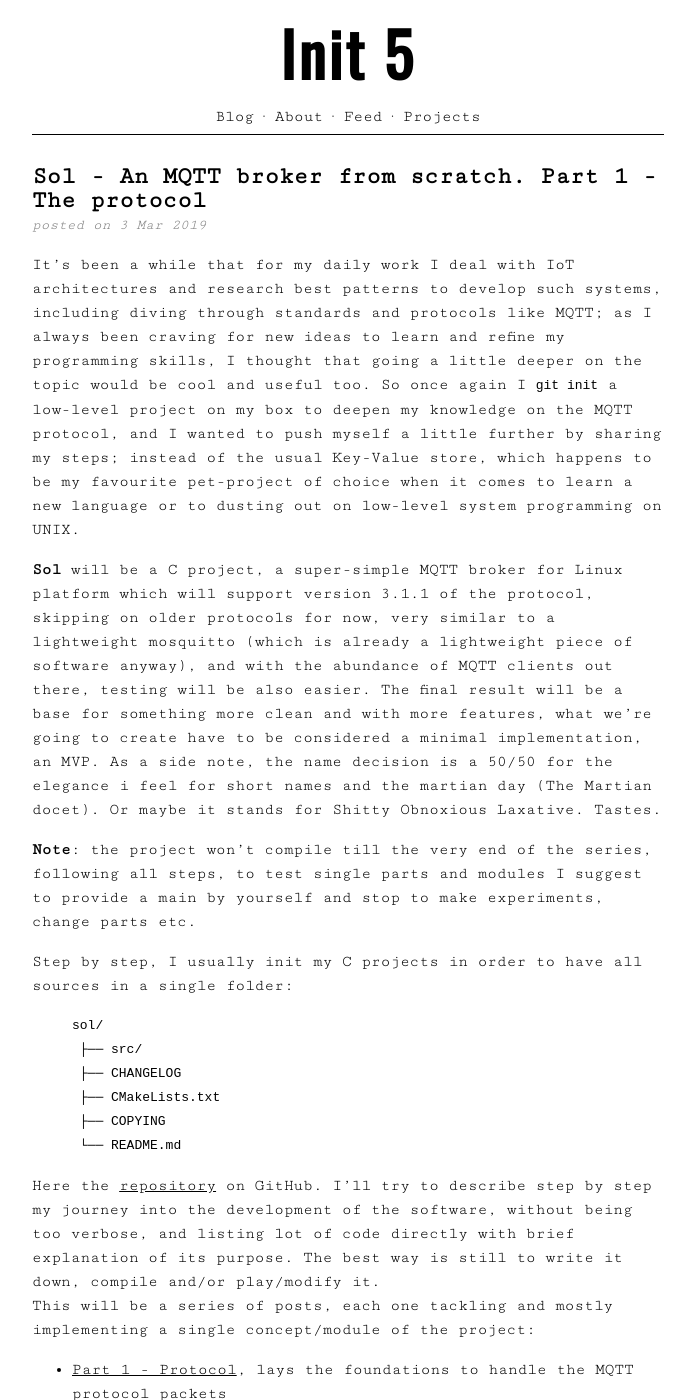
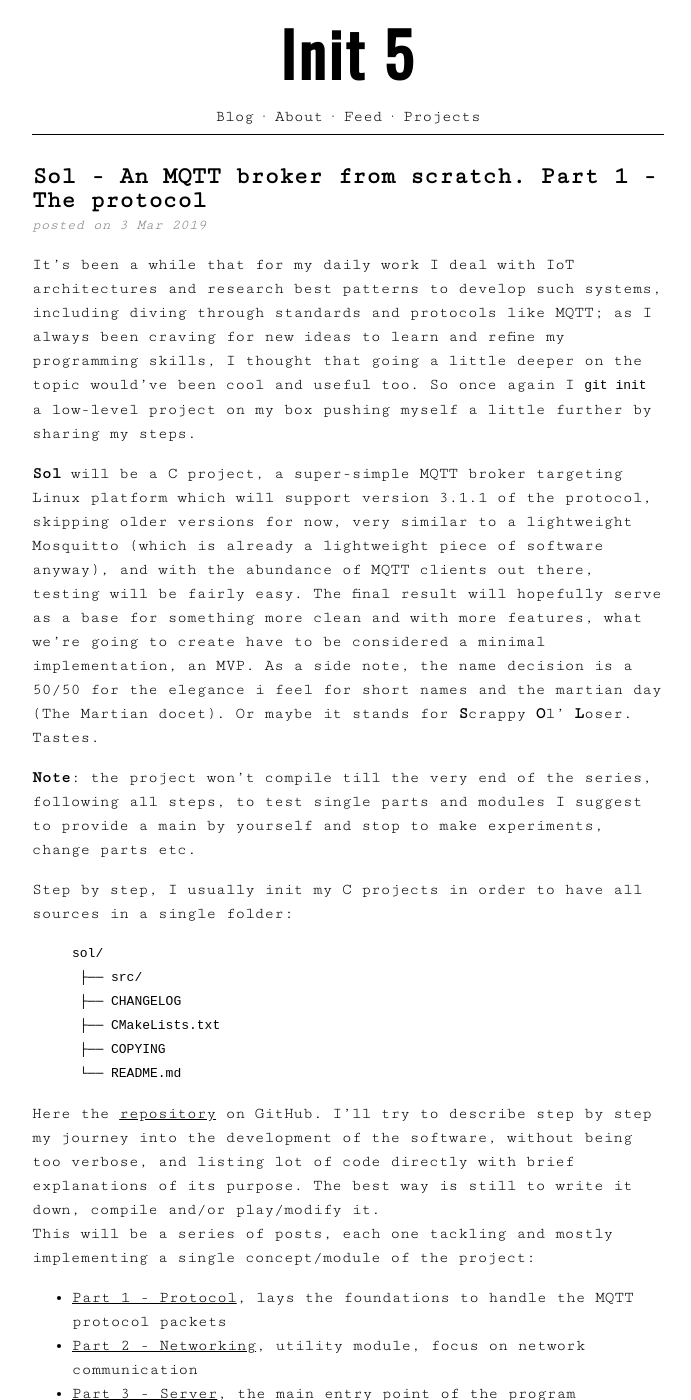
Before and after one commit to codepr/codepr.github.io, a Jekyll site: the page built from _posts/2019-03-03-sol-mqtt-broker.md, in a window 1280 px wide and 1400 px high. Shown: the whole window, without its empty margins (292-983 px from the left). Built offline with Jekyll 4.4.1, drawn with Linux system fonts in a browser that asks for light colours; some of the changed text lies outside the part shown.

Commit message:
Refactored a bit the first mqtt broker post

```diff
--- a/_posts/2019-03-03-sol-mqtt-broker.md
+++ b/_posts/2019-03-03-sol-mqtt-broker.md
@@ -9,24 +9,21 @@ It's been a while that for my daily work I deal with IoT architectures and
 research best patterns to develop such systems, including diving through
 standards and protocols like MQTT;
 <!--more-->
-as I always been craving for new ideas to
-learn and refine my programming skills, I thought that going a little deeper on
-the topic would be cool and useful too. So once again I `git init` a low-level
-project on my box to deepen my knowledge on the MQTT protocol, and I wanted to
-push myself a little further by sharing my steps; instead of the usual
-Key-Value store, which happens to be my favourite pet-project of choice when it
-comes to learn a new language or to dusting out on low-level system programming
-on UNIX.
+as I always been craving for new ideas to learn and refine my programming
+skills, I thought that going a little deeper on the topic would've been cool
+and useful too. So once again I `git init` a low-level project on my box
+pushing myself a little further by sharing my steps.
 
-**Sol** will be a C project, a super-simple MQTT broker for Linux platform
-which will support version 3.1.1 of the protocol, skipping on older protocols
-for now, very similar to a lightweight mosquitto (which is already a
+**Sol** will be a C project, a super-simple MQTT broker targeting Linux
+platform which will support version 3.1.1 of the protocol, skipping older
+versions for now, very similar to a lightweight Mosquitto (which is already a
 lightweight piece of software anyway), and with the abundance of MQTT clients
-out there, testing will be also easier. The final result will be a base for
-something more clean and with more features, what we're going to create have to
-be considered a minimal implementation, an MVP. As a side note, the name
-decision is a 50/50 for the elegance i feel for short names and the martian day
-(The Martian docet). Or maybe it stands for Shitty Obnoxious Laxative. Tastes.
+out there, testing will be fairly easy. The final result will hopefully serve
+as a base for something more clean and with more features, what we're going to
+create have to be considered a minimal implementation, an MVP. As a side note,
+the name decision is a 50/50 for the elegance i feel for short names and the
+martian day (The Martian docet). Or maybe it stands for **S**crappy **O**l'
+**L**oser. Tastes.
 
 **Note**: the project won't compile till the very end of the series, following
 all steps, to test single parts and modules I suggest to provide a main by
@@ -48,7 +45,7 @@ sol/
 Here the [repository](https://github.com/codepr/sol/tree/tutorial) on GitHub.
 I'll try to describe step by step my journey into the development of the software,
 without being too verbose, and listing lot of code directly with brief
-explanation of its purpose. The best way is still to write it down,
+explanations of its purpose. The best way is still to write it down,
 compile and/or play/modify it.<br>
 This will be a series of posts, each one tackling and mostly implementing a single
 concept/module of the project:
@@ -94,8 +91,8 @@ fact is thread-safe by implementation.
 First of all, we have to model some structures to handle MQTT packets, by
 following specifications on the [official
 documentation](http://docs.oasis-open.org/mqtt/mqtt/v3.1.1/errata01/os/mqtt-v3.1.1-errata01-os-complete.html).
-Starting from the opcode table and the MQTT header, according to the docs every packet
-consists of 3 parts:
+Starting from the opcode table and the MQTT header, according to the docs,
+every packet consists of 3 parts:
 - Fixed Header (mandatory)
 - Variable Header (optional)
 - Payload (optional)
```
Also changed, not shown: other parts of _posts/2019-03-03-sol-mqtt-broker.md (+3 -3 lines).
